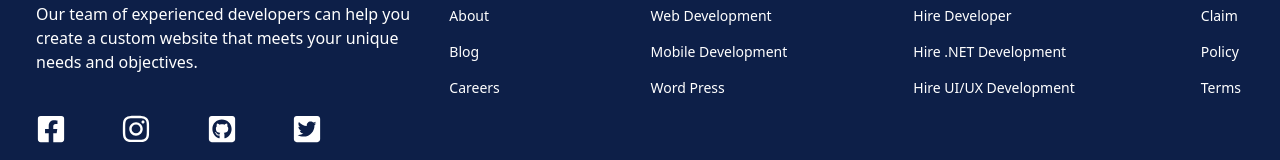
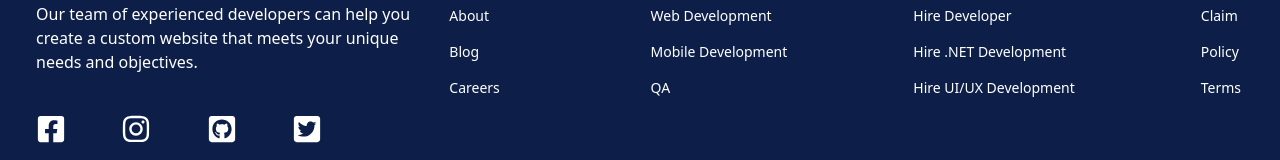
Before and after one commit to sarojraii/Web-development-company, a React (Create React App) app: page / in a window 1280 px wide. Shown: the part 2244-2404 px from the top of the page. Built offline with nearby package versions, Linux system fonts and the light colour scheme.

Commit message:
Update Footer.jsx

```diff
--- a/src/component/Footer.jsx
+++ b/src/component/Footer.jsx
@@ -36,7 +36,7 @@ export default function Footer() {
                 <ul>
                     <li className='py-2 text-sm'>Web Development</li>
                     <li className='py-2 text-sm'>Mobile Development</li>
-                    <li className='py-2 text-sm'>Word Press</li>
+                    <li className='py-2 text-sm'>QA</li>
                 </ul>
             </div>
             <div>
```
